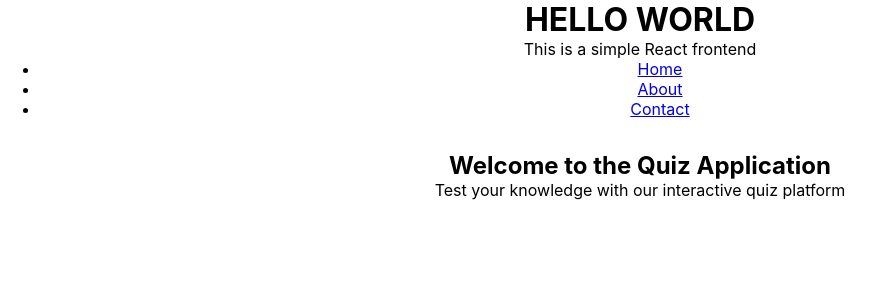
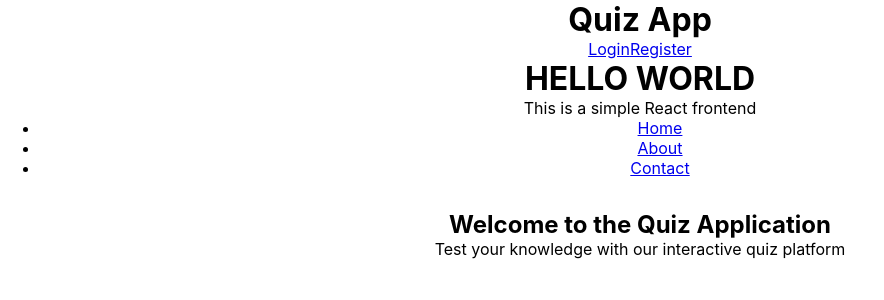
Before and after one commit to as308820/csc-131, a React (Create React App) app: page / in a window 1280 px wide. Shown: the top 300 px of the page, without its empty margins (0-884 px from the left). Built offline with nearby package versions, Linux system fonts and the light colour scheme; no server answers.

Commit message:
Integrated Header.js into App.js

```diff
--- a/src/App.js
+++ b/src/App.js
@@ -3,6 +3,7 @@ import { BrowserRouter as Router, Routes, Route, Link } from "react-router-dom";
 import Home from "./pages/Home";
 import About from "./pages/About";
 import Contact from "./pages/Contact";
+import Header from './pages/Header';
 import { useState, useEffect } from 'react';
 
 
@@ -23,6 +24,7 @@ function App() {
   return (
     <Router>
       <div className="App">
+        <Header /> {/* This will appear at the top of the page*/}
         <h1>{data}</h1>
         <p>This is a simple React frontend</p>
 
```
